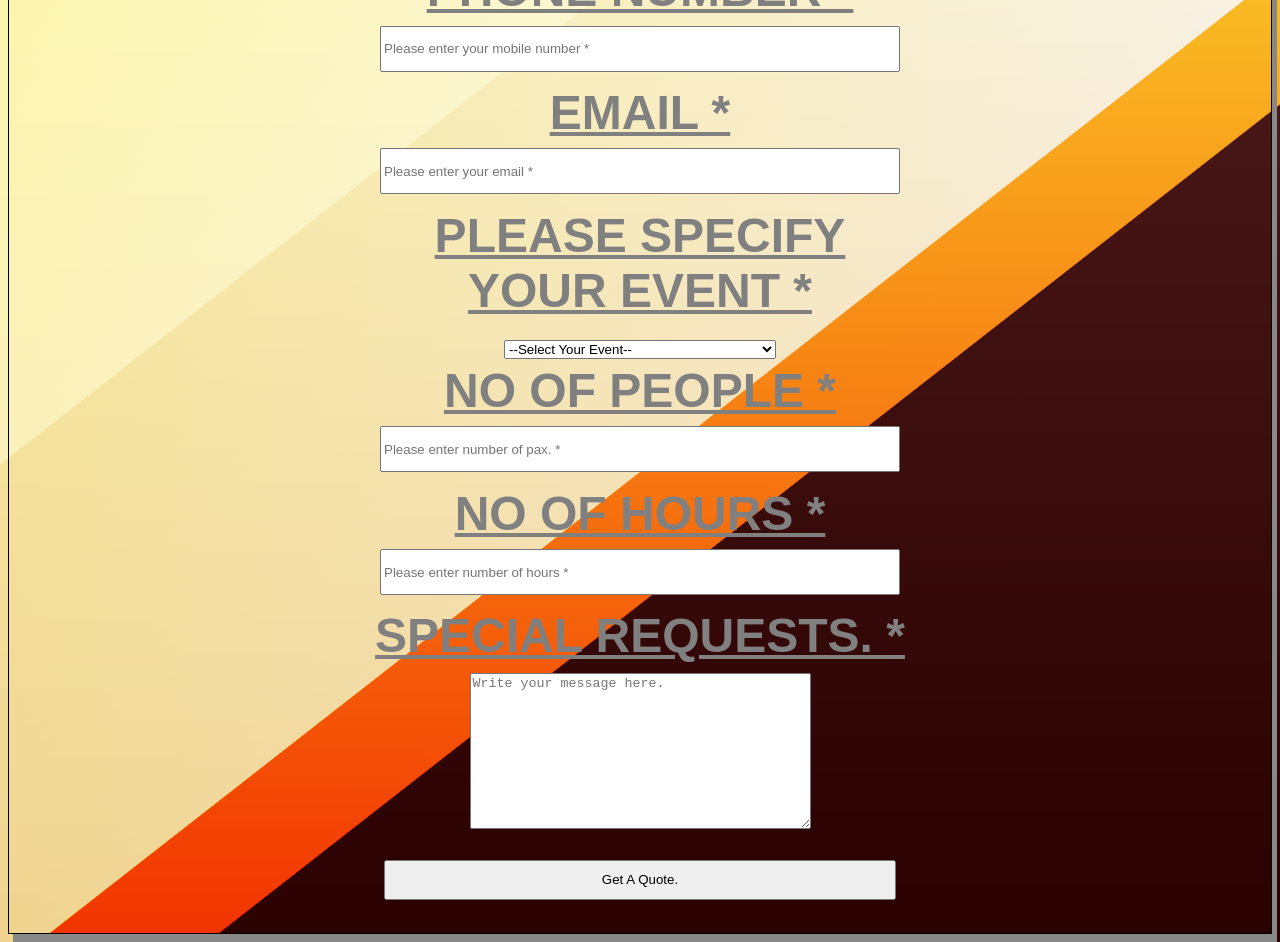
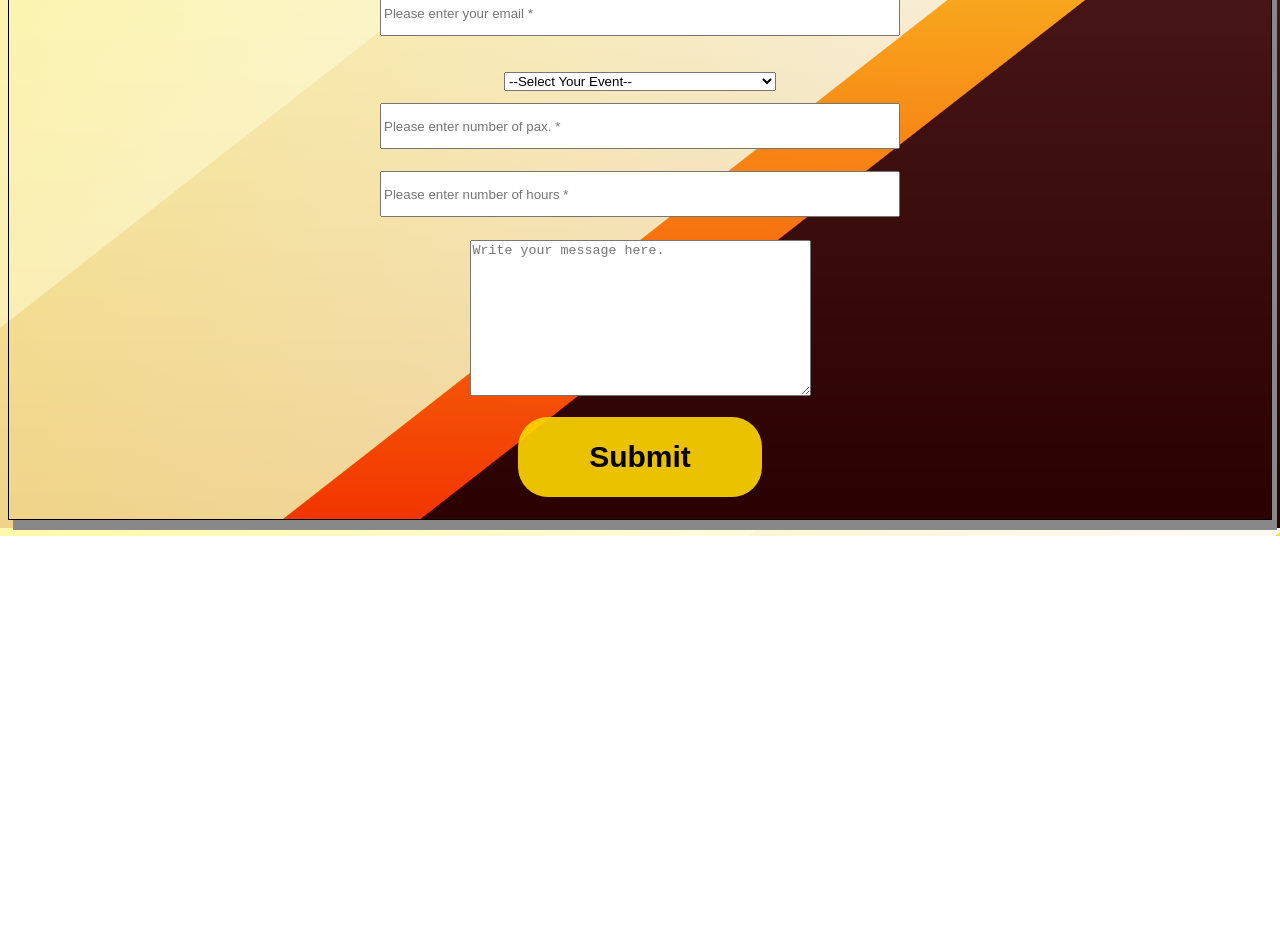
Before and after one commit to Sammienator/room4, a plain HTML site: page contact.html in a window 1280 px wide. Shown: the part 264-1206 px from the top of the page. After the commit the page ends 800 px from the top, so only its background shows below. Drawn offline with Linux system fonts and the light colour scheme.

Commit message:
final changes

```diff
--- /dev/null
+++ b/contact.css
@@ -0,0 +1,72 @@
+
+
+body {
+    background: linear-gradient(123deg, #FFFCAC 0%, #FFFFFF 67%), linear-gradient(180deg, #D8D8D8 0%, #6B0000 100%), linear-gradient(142deg, #F9F5F0 0%, #F9F5F0 33%, #F2EAD3 calc(33% + 1px), #F2EAD3 56%, #F4991A calc(56% + 1px), #F4991A 62%, #321313 calc(62% + 1px), #321313 100%);
+    background-blend-mode: multiply, overlay, normal;
+      font-family: sans-serif;
+      font-size: 40px;
+
+
+    }
+
+    h1 {
+      font-size: 30px;
+      text-transform: capitalize;
+      font-weight: bold;
+      font-family: Cambria, Cochin, Georgia, Times, 'Times New Roman', serif;
+      color: brown;
+    }
+
+    input {
+      margin-bottom: 1em;
+    }
+    #cont{
+      text-align: center;
+
+    }
+    form{
+      text-align: center;
+      border: 1px solid;
+     padding: 20px;
+     box-shadow: 5px 10px #888888;
+
+
+
+    }
+   .formgroup{
+    align-items: center;
+    justify-content: center;
+    padding: auto;
+    margin: auto;
+    display: flex;
+    flex-wrap: wrap;
+
+
+   }
+
+   input{
+    width: 40vw;
+    height: 5vh;
+   }
+
+   textarea{
+    margin: 10px;
+   }
+   button {
+    background-color: gold;
+    color: black;
+    padding: 10px 10px;
+    margin: 2px ;
+    border: none;
+    cursor: pointer;
+    width: 20%;
+    opacity: 0.9;
+    border-radius: 30px;
+    height: 10vh;
+    font-size: 30px;
+    font-weight: bolder;
+  }
+
+  button:hover {
+    opacity:1;
+  }
--- a/contactForm.html
+++ b/contact.html
@@ -1,7 +1,7 @@
 <!DOCTYPE html>
 <html lang="en">
   <head>
-    <link rel="stylesheet" href="./contactForm.css" />
+    <link rel="stylesheet" href="./contact.css" />
     <title>Contact Form</title>
   </head>
 
@@ -9,19 +9,12 @@
     <container id="cont">
 <!--
       <form action="sendform.php" method="post">
-
         Name: <input type="text" name="name" required /><br />
-
         Email: <input type="email" name="email" required /><br />
-
         Phone Number: <input type="tel" name="phone" /><br />
-
         Message: <textarea name="message" rows="5" cols="40"></textarea><br />
-
         Subject: <input type="text" name="subject" required /><br />
-
         <input type="submit" />
-
       </form> -->
 
       <form>
@@ -29,10 +22,6 @@
 
         <div>
           <div class="row">
-            <div>
-              <div class="form-group">
-                <label for="form_name">Full Name *</label>
-              </div>
               <input
                 id="form_name"
                 type="text"
@@ -40,32 +29,19 @@
                 placeholder="Please enter your full name *"
                 required="required"
               />
-
         </div>
 
-            <div >
               <div class="form-group">
-                <label for="form_lastname">Phone  Number *</label>
-
-              </div>
                  <input
                     id="form_lastname"
                     type="text"
                     name="Number"
                     placeholder="Please enter your mobile number *"
                     required="required"
-
                   />
             </div>
-          </div>
-
 
             <div class="row">
-            <div>
-              <div class="form-group">
-                <label for="form_email">Email *</label>
-
-              </div>
               <input
                   id="form_email"
                   type="email"
@@ -76,12 +52,7 @@
                 />
         </div>
 
-
-            <div>
             <div class="form-group">
-                <label for="form_need">Please specify <br> your Event *</label>
-
-              </div>
                 <select
                   id="form_need"
                   name="need"
@@ -96,14 +67,9 @@
                   <option>Other</option>
                 </select>
         </div>
-          </div>
+
 
           <div class="row">
-            <div>
-              <div class="form-group">
-                <label for="form_email">No Of People *</label>
-
-            </div>
                 <input
                   id="form_email"
                   type="number"
@@ -112,16 +78,7 @@
                   required="required"
 
                 />
-              </div>
-
-
-
-
             <div>
-              <div class="form-group">
-                <label for="form_email">No Of Hours *</label>
-
-              </div>
                 <input
                   id="form_email"
                   type="number"
@@ -133,12 +90,9 @@
             </div>
          </div>
 
+
           <div class="row">
-            <div>
-              <div class="form-group">
-                <label for="form_message">Special Requests. *</label>
 
-              </div>
               <textarea
                   id="form_message"
                   name="message"
@@ -150,14 +104,8 @@
                 ></textarea>
             </div>
 
-            <div>
-              <input
-                type="submit"
-                class="btn buton btn-transparent btn-send pt-2 btn-block"
-                value="Get A Quote."
-              />
-            </div>
-          </div>
+
+            <button type="submit" name="submit" value="submit"  >Submit</button>
         </div>
       </form>
     </container>
--- a/contactForm.css
+++ /dev/null
@@ -1,61 +0,0 @@
-
-
-body {
-  background: linear-gradient(123deg, #FFFCAC 0%, #FFFFFF 67%), linear-gradient(180deg, #D8D8D8 0%, #6B0000 100%), linear-gradient(142deg, #F9F5F0 0%, #F9F5F0 33%, #F2EAD3 calc(33% + 1px), #F2EAD3 56%, #F4991A calc(56% + 1px), #F4991A 62%, #321313 calc(62% + 1px), #321313 100%);
-  background-blend-mode: multiply, overlay, normal;
-    font-family: sans-serif;
-    font-size: 40px;
-
-
-  }
-
-  h1 {
-    font-size: 30px;
-    text-transform: capitalize;
-    font-weight: bold;
-  }
-
-  input {
-    margin-bottom: 1em;
-  }
-  #cont{
-    text-align: center;
-  }
-  form{
-    text-align: center;
-    border: 1px solid;
-   padding: 20px;
-   box-shadow: 5px 10px #888888;
-
-
-
-  }
- .formgroup{
-  align-items: center;
-  justify-content: center;
-  padding: auto;
-  margin: auto;
-  display: flex;
-  flex-wrap: wrap;
-
-
- }
-
- label{
-  text-transform: uppercase;
-  color: grey;
-  font-weight: bolder;
-  font-size: larger;
-  text-decoration: underline;
-
-
-
- }
- input{
-  width: 40vw;
-  height: 5vh;
- }
-
- textarea{
-  margin: 10px;
- }
```
Lines whose indentation alone changed are shown as unchanged.
